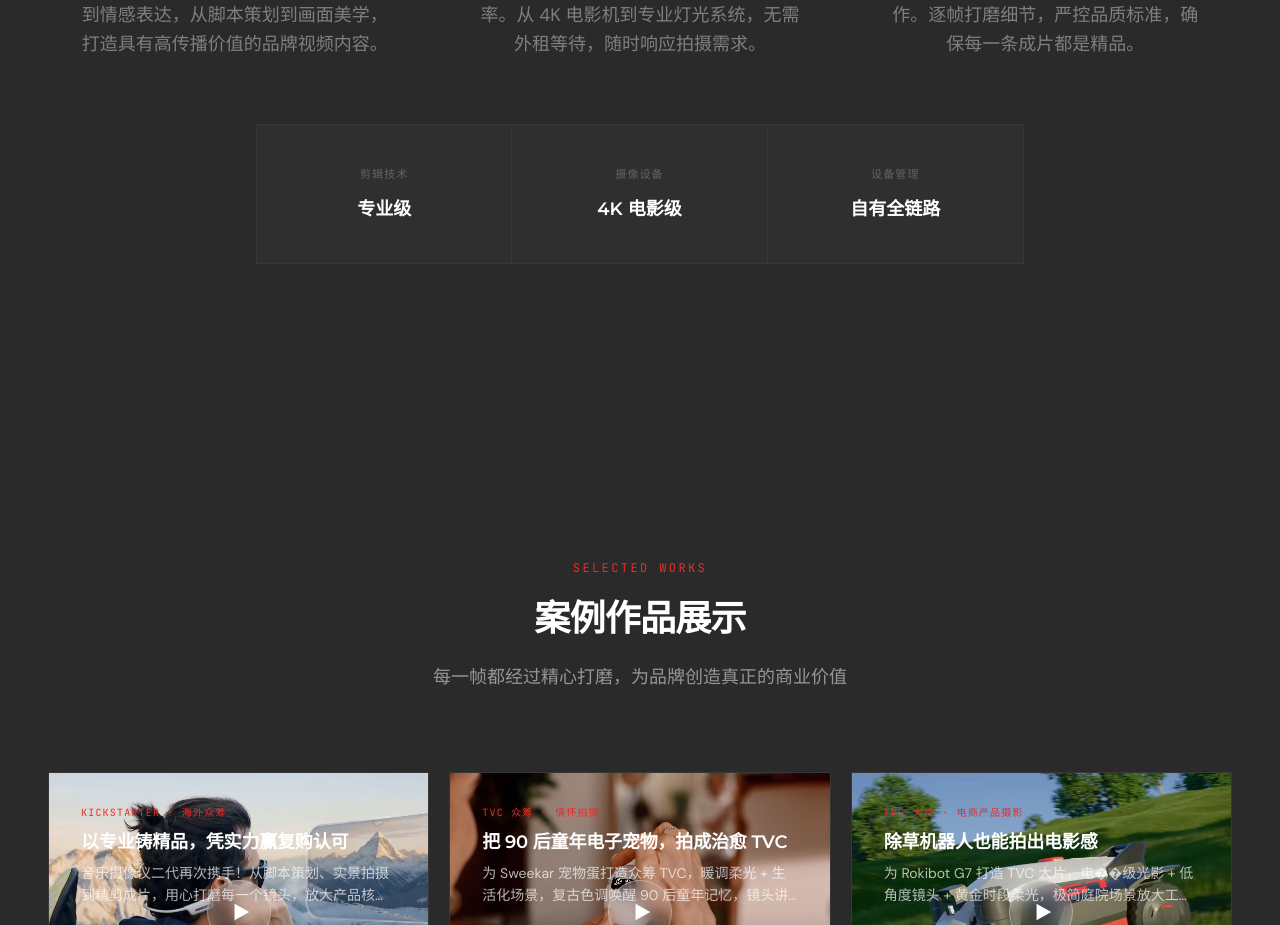
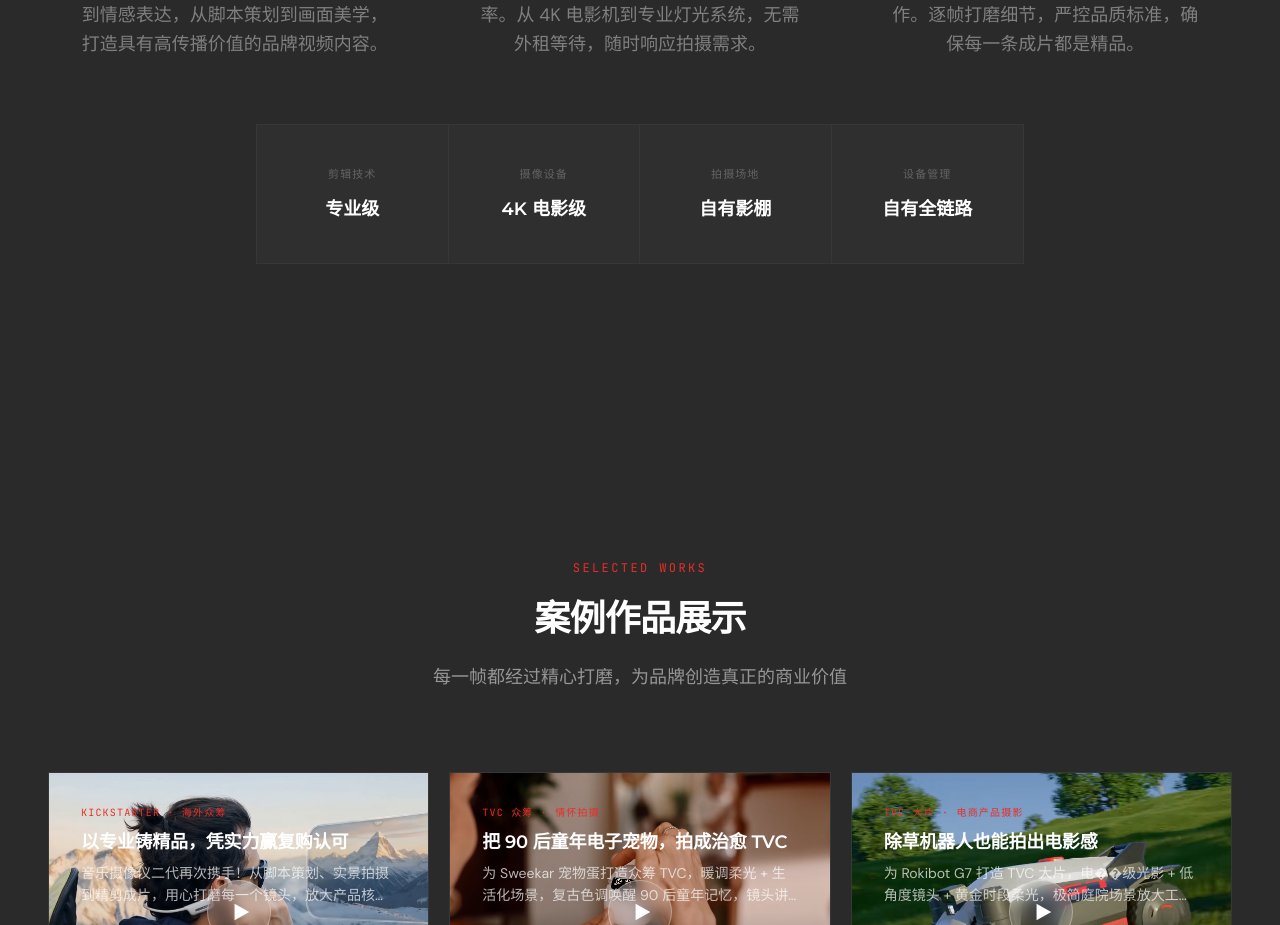
Before and after one commit to JansonChueng/mapleleaf-media, a React (Vite) app: page / in a window 1280 px wide. Shown: the part 4360-5285 px from the top of the page. Built offline with nearby package versions, Linux system fonts and the light colour scheme.

Commit message:
Add in-house studio to equipment bar

```diff
--- a/src/sections/Team.tsx
+++ b/src/sections/Team.tsx
@@ -10,6 +10,7 @@ const TEAM_ITEMS = [
 const EQUIPMENT = [
   { label: '剪辑技术', value: '专业级' },
   { label: '摄像设备', value: '4K 电影级' },
+  { label: '拍摄场地', value: '自有影棚' },
   { label: '设备管理', value: '自有全链路' },
 ]
 
@@ -29,7 +30,7 @@ export default function Team() {
           ))}
         </div>
         <motion.div initial={{ opacity: 0, y: 32 }} whileInView={{ opacity: 1, y: 0 }} viewport={{ once: true, margin: '-60px' }} transition={{ duration: 0.6 }} className="bg-charcoal-card border border-white/[0.04] max-w-3xl mx-auto">
-          <div className="grid grid-cols-1 sm:grid-cols-3 divide-x sm:divide-x divide-white/[0.04]">
+          <div className="grid grid-cols-2 sm:grid-cols-4 divide-x sm:divide-x divide-white/[0.04]">
             {EQUIPMENT.map((eq) => <div key={eq.label} className="py-8 lg:py-10 text-center"><p className="font-mono text-[11px] text-white/25 tracking-[0.1em] uppercase mb-3">{eq.label}</p><p className="font-display font-semibold text-base lg:text-lg text-white">{eq.value}</p></div>)}
           </div>
         </motion.div>
```
